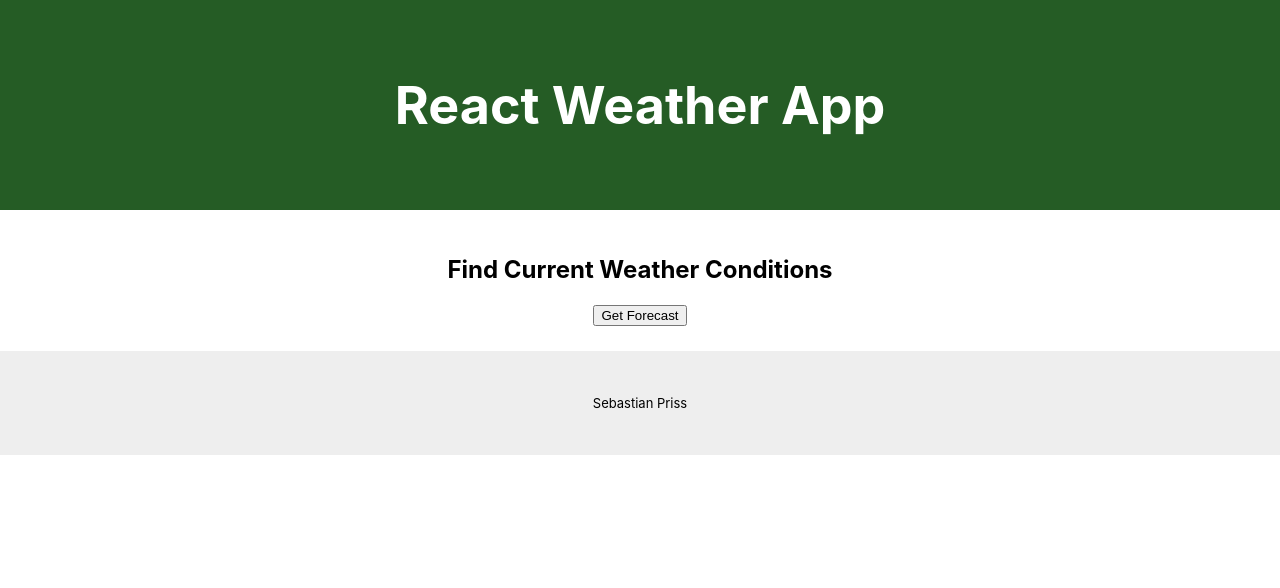
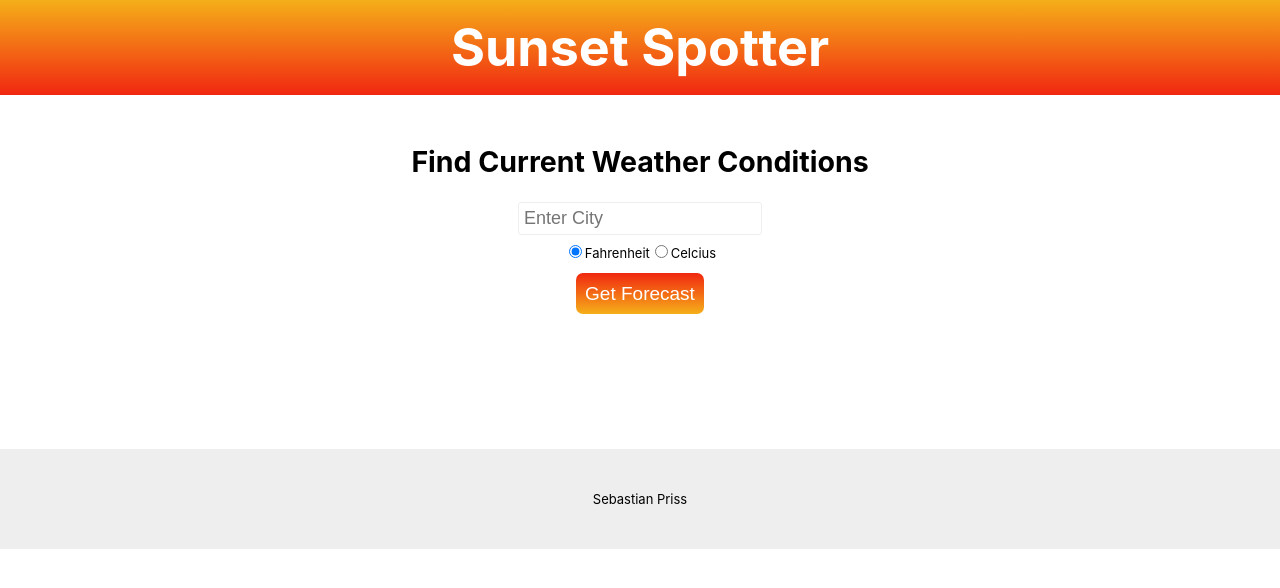
Before and after one commit to spriss/sunset-spotter, a React (Create React App) app: page / in a window 1280 px wide. Shown: the top 588 px of the page. Built offline with nearby package versions, Linux system fonts and the light colour scheme.

Commit message:
location input for weather api

```diff
--- a/package.json
+++ b/package.json
@@ -6,6 +6,7 @@
     "@testing-library/jest-dom": "^5.16.2",
     "@testing-library/react": "^12.1.3",
     "@testing-library/user-event": "^13.5.0",
+    "antd": "^4.18.7",
     "react": "^17.0.2",
     "react-dom": "^17.0.2",
     "react-scripts": "5.0.0",
--- a/src/App.css
+++ b/src/App.css
@@ -8,8 +8,8 @@
 }
 
 .App-header {
-  background-color: #255c25;
-  min-height: 20vh;
+  background: linear-gradient(to top, #f12711, #f5af19);
+  height: 5rem;
   display: flex;
   flex-direction: column;
   align-items: center;
--- a/src/App.js
+++ b/src/App.js
@@ -6,7 +6,7 @@
   return (
     <div className="App">
       <header className="App-header">
-        <h1>React Weather App</h1>
+        <h1>Sunset Spotter</h1>
       </header>
         <main>
           <Forecast />
--- /dev/null
+++ b/src/components/Conditions/Conditions.css
@@ -0,0 +1,27 @@
+.Wrapper {
+    min-height: 100px;
+    display: flex;
+    flex-direction: column;
+}
+
+.Small {
+    color: red;
+}
+
+
+/* this code was pulled from
+https://www.w3schools.com/howto/howto_css_loader.asp */
+.Loader {
+    border: 16px solid #f3f3f3; /* Light grey */
+    border-top: 16px solid rgb(90, 89, 89); /* Blue */
+    border-radius: 50%;
+    width: 50px;
+    height: 50px;
+    animation: spin 2s linear infinite;
+    margin: 10px auto;
+}
+
+@keyframes spin {
+    0% { transform: rotate(0deg); }
+    100% { transform: rotate(360deg); }
+}
--- a/src/components/Conditions/Conditions.js
+++ b/src/components/Conditions/Conditions.js
@@ -1,8 +1,19 @@
 import React from 'react';
+import {
+    Wrapper,
+    Small,
+    Loader
+} from './Conditions.css'
 
-const Conditions = (props) => {
+const conditions = (props) => {
     return (
-       <div>
+        <div className="Wrapper">
+
+            {props.error && <small className="Small">Please enter a valid city.</small>}
+
+            {props.loading && <div className="Loader" />}
+
+
             {props.responseObj.cod === 200 ?
                 <div>
                     <p><strong>{props.responseObj.name}</strong></p>
@@ -14,4 +25,4 @@
     )
 }
 
-export default Conditions;
+export default conditions;
--- /dev/null
+++ b/src/components/Forecast/Forecast.css
@@ -0,0 +1,37 @@
+.textInput {
+    font-size: large;
+    border: 1px solid #EEEEEE;
+    padding: 5px;
+    border-radius: 3px;
+    display: block;
+    margin: 5px auto;
+}
+
+.textInput:focus {
+    outline: none;
+    border-color: #719ECE;
+    box-shadow: 0 0 10px rgb(50, 100, 153);
+}
+
+.Radio {
+    font-size: small;
+}
+.Radio:after {
+    background-color: #f12711;
+}
+
+.Button {
+    display: block;
+    margin: 10px auto;
+    padding: .5rem;
+    font-size: 1rem;
+    background: linear-gradient(to bottom, #f12711, #f5af19);
+    border: none;
+    border-radius: 7px;
+    color: white;
+    cursor: pointer;
+}
+
+.Button:hover {
+    background: linear-gradient(to top, #f12711, #f5af19);
+}
--- a/src/components/Forecast/Forecast.js
+++ b/src/components/Forecast/Forecast.js
@@ -1,12 +1,36 @@
-import React from 'react';
-import { useState } from 'react';
+import React, { useState } from 'react';
+//import { Button } from "antd";
 import Conditions from '../Conditions/Conditions';
-
+import {
+    textInput,
+    Radio,
+    Button
+} from './Forecast.css';
 
 const Forecast = () => {
+
+    let [city, setCity] = useState('');
+    let [unit, setUnit] = useState('imperial');
     let [responseObj, setResponseObj] = useState({});
-    function getForecast() {
-        fetch("https://community-open-weather-map.p.rapidapi.com/climate/month?q=seattle", {
+    let [error, setError] = useState(false);
+    let [loading, setLoading] = useState(false);
+
+function getForecast(e) {
+    e.preventDefault();
+
+    if (city.length === 0) {
+        return setError(true);
+    }
+
+    // Clear state in preparation for new data
+    setError(false);
+    setResponseObj({});
+
+    setLoading(true);
+
+    const uriEncodedCity = encodeURIComponent(city);
+
+    fetch(`https://community-open-weather-map.p.rapidapi.com/weather?units=${unit}&q=${uriEncodedCity}`, {
         "method": "GET",
         "headers": {
             "x-rapidapi-host": "community-open-weather-map.p.rapidapi.com",
@@ -15,18 +39,62 @@
     })
     .then(response => response.json())
     .then(response => {
-        setResponseObj(response)
+        if (response.cod !== 200) {
+            throw new Error()
+        }
+
+        setResponseObj(response);
+        setLoading(false);
     })
     .catch(err => {
-        console.error(err);
+        setError(true);
+        setLoading(false);
+        console.log(err.message);
     });
 }
+
     return (
         <div>
             <h2>Find Current Weather Conditions</h2>
-            <button onClick={getForecast}>Get Forecast</button>
-            <Conditions responseObj={responseObj}/>
+            <form onSubmit={getForecast}>
+                <input
+                    type="text"
+                    placeholder="Enter City"
+                    maxLength="50"
+                    className="textInput"
+                    value={city}
+                    onChange={(e) => setCity(e.target.value)}
+                    />
+                <label className="Radio">
+                    <input
+                        type="radio"
+                        name="units"
+                        checked={unit === "imperial"}
+                        value="imperial"
+                        onChange={(e) => setUnit(e.target.value)}
+                        />
+                    Fahrenheit
+                </label>
+                <label className="Radio">
+                    <input
+                        type="radio"
+                        name="units"
+                        checked={unit === "metric"}
+                        value="metric"
+                        onChange={(e) => setUnit(e.target.value)}
+                        />
+                    Celcius
+                </label>
+
+                <button className="Button" type="submit">Get Forecast</button>
+            </form>
+            <Conditions
+               responseObj={responseObj}
+               error={error}
+               loading={loading}
+               />
         </div>
     )
 }
+
 export default Forecast;
--- a/src/index.css
+++ b/src/index.css
@@ -11,3 +11,21 @@
   font-family: source-code-pro, Menlo, Monaco, Consolas, 'Courier New',
     monospace;
 }
+
+* {
+  box-sizing: border-box;
+}
+
+html {
+  font-size: 13px;
+}
+@media only screen and (min-width: 400px) {
+  html {
+    font-size: 16px;
+  }
+}
+@media only screen and (min-width: 768px) {
+  html {
+    font-size: 19px;
+  }
+}
```
Also changed, not shown: 1 other file (tests, documents, lock files or other folders). Lines whose indentation alone changed are shown as unchanged.
